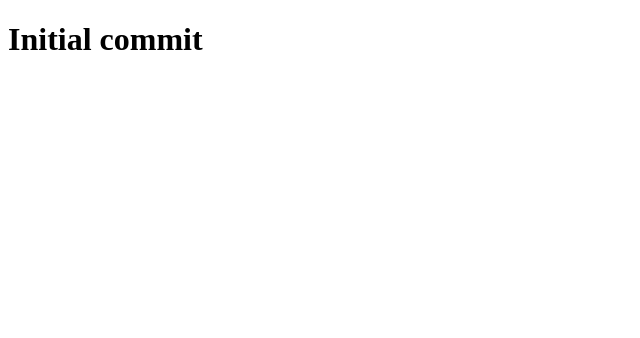
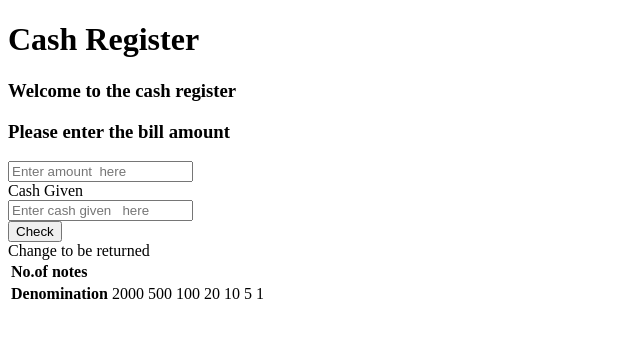
Before and after one commit to rolins2/Cash-Register-App, a plain HTML site: page index.html in a window 1280 px wide. Shown: the whole page, without its empty margins (0-640 px from the left). Drawn offline with Linux system fonts and the light colour scheme.

Commit message:
Added basic html
Initial html added

```diff
--- a/index.html
+++ b/index.html
@@ -6,7 +6,71 @@
     <title>Cash Register</title>
 </head>
 <body>
-    <h1>Initial commit </h1>
+    <h1>Cash Register  </h1>
+
+    <h3>Welcome to the cash register </h3>
+    <h3> Please enter the bill amount </h3>
+
+
+
+    <input type="number" placeholder="Enter amount  here " >
+
+
+
+    <div>
+        Cash Given
+    </div>
+
+    <input type="number" placeholder="Enter cash given   here " >
+
+    <div>
+
+        <button> Check </button>
+
+
+    </div>
+
+    <div>
+        Change to be returned
+    </div>
+
+
+    <table>
+        <tr>
+            <td>
+              <strong>  No.of notes </strong>
+            </td>
+            <td></td>
+            <td></td>
+            <td></td>
+            <td></td>
+            <td></td>
+            <td></td>
+            <td></td>
+        </tr>
+
+        <tr>
+           <td><strong> Denomination </strong> </td>
+           <td>2000</td>
+           <td>500</td>
+           <td>100</td>
+           <td>20</td>
+           <td>10</td>
+           <td>5</td>
+           <td>1</td>
+        </tr>
+
+
+
+    </table>
+
+
+
+
+
+
 
 </body>
+
+<sccript src = "app.js"></sccript>
 </html>
```
Also changed, not shown: app.js (added).
